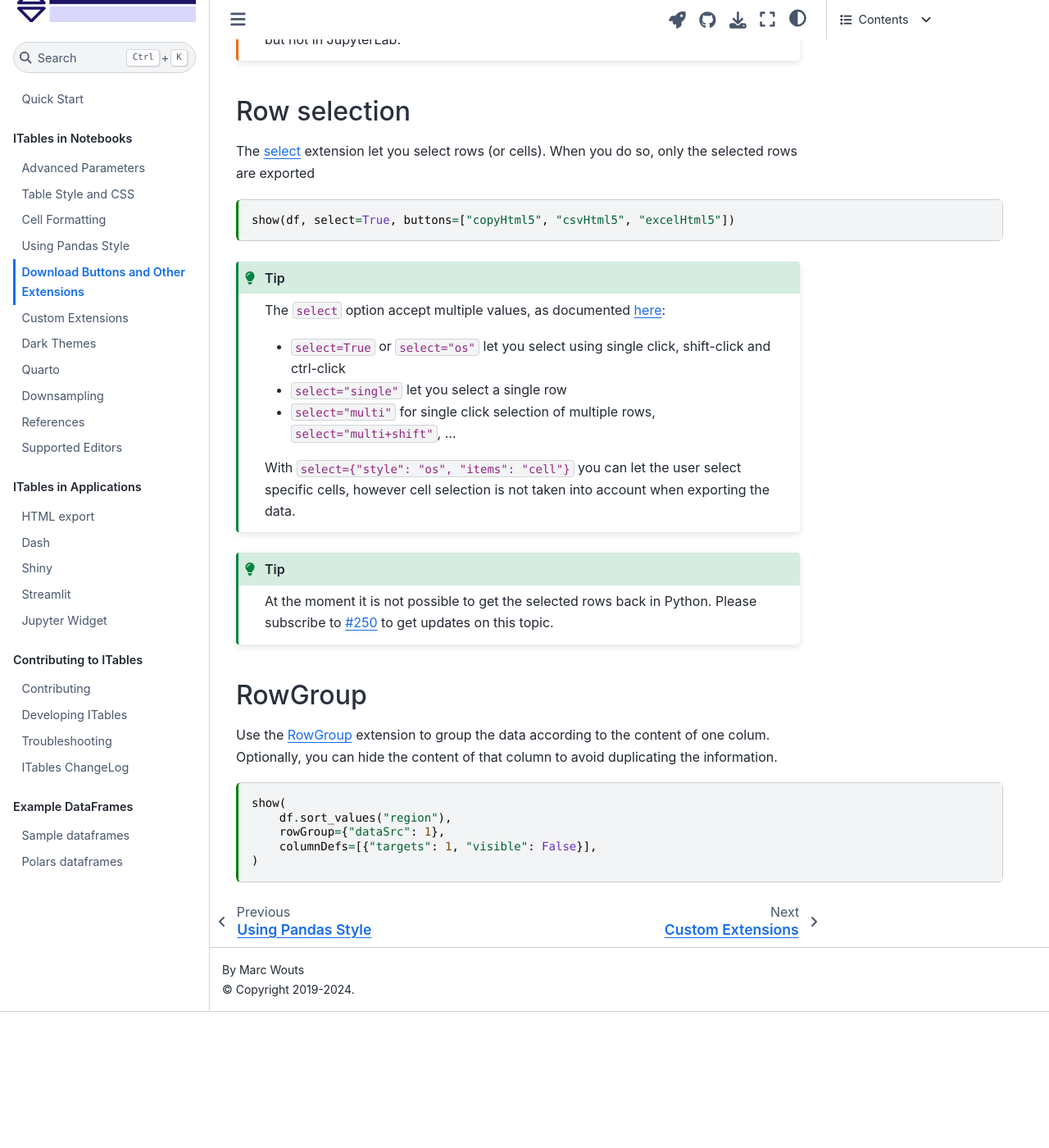
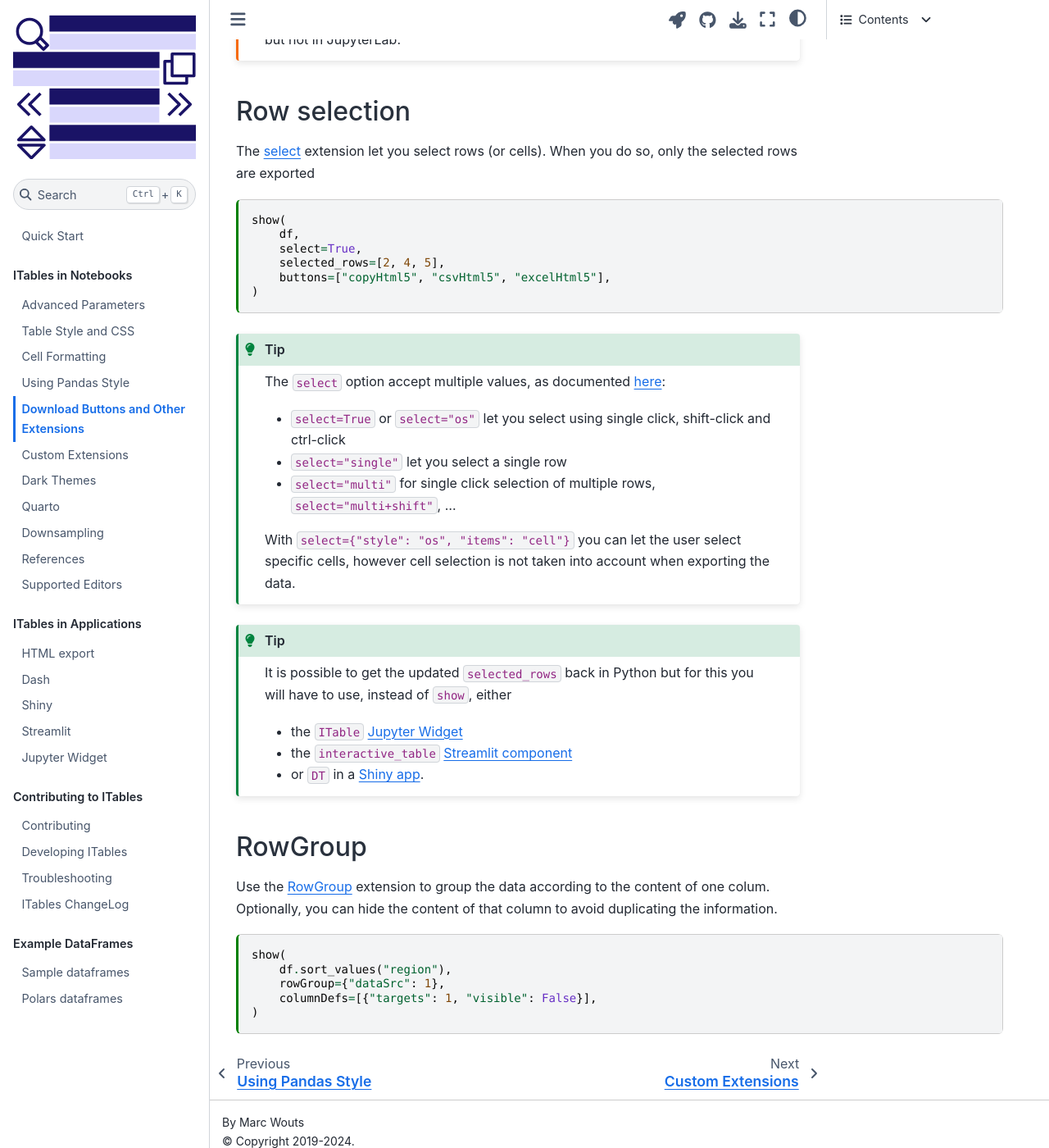
Before and after one commit to mwouts/itables, a Jupyter Book: the page built from docs/extensions.md, in a window 1280 px wide and 1400 px high, scrolled down 4242 px. Shown: the whole window at 82% size. Built offline with Jupyter Book 1.0.4 settings and Sphinx 7.4.7 and the Sphinx Book theme 1.1.4, drawn with Linux system fonts in a browser that asks for light colours; before the commit the page ends 5476 px from its top, so only the background shows below that.

Commit message:
Update the documentation

````diff
--- a/docs/extensions.md
+++ b/docs/extensions.md
@@ -269,7 +269,12 @@ only the selected rows are exported
 ```{code-cell}
 :tags: [full-width]
 
-show(df, select=True, buttons=["copyHtml5", "csvHtml5", "excelHtml5"])
+show(
+    df,
+    select=True,
+    selected_rows=[2, 4, 5],
+    buttons=["copyHtml5", "csvHtml5", "excelHtml5"],
+)
 ```
 
 ```{tip}
@@ -283,8 +288,11 @@ however cell selection is not taken into account when exporting the data.
 ```
 
 ```{tip}
-At the moment it is not possible to get the selected rows back in Python. Please subscribe to
-[#250](https://github.com/mwouts/itables/issues/250) to get updates on this topic.
+It is possible to get the updated `selected_rows` back in Python but for this you will have to use,
+instead of `show`, either
+- the `ITable` [Jupyter Widget](ipywidgets.md)
+- the `interactive_table` [Streamlit component](streamlit.md)
+- or `DT` in a [Shiny app](shiny.md).
 ```
 
 ## RowGroup
````
Also changed, not shown: README.md (+6 -4 lines), docs/changelog.md (+3 -3 lines), docs/ipywidgets.md (+1 -1 lines), docs/quick_start.md (+1 -0 lines).
